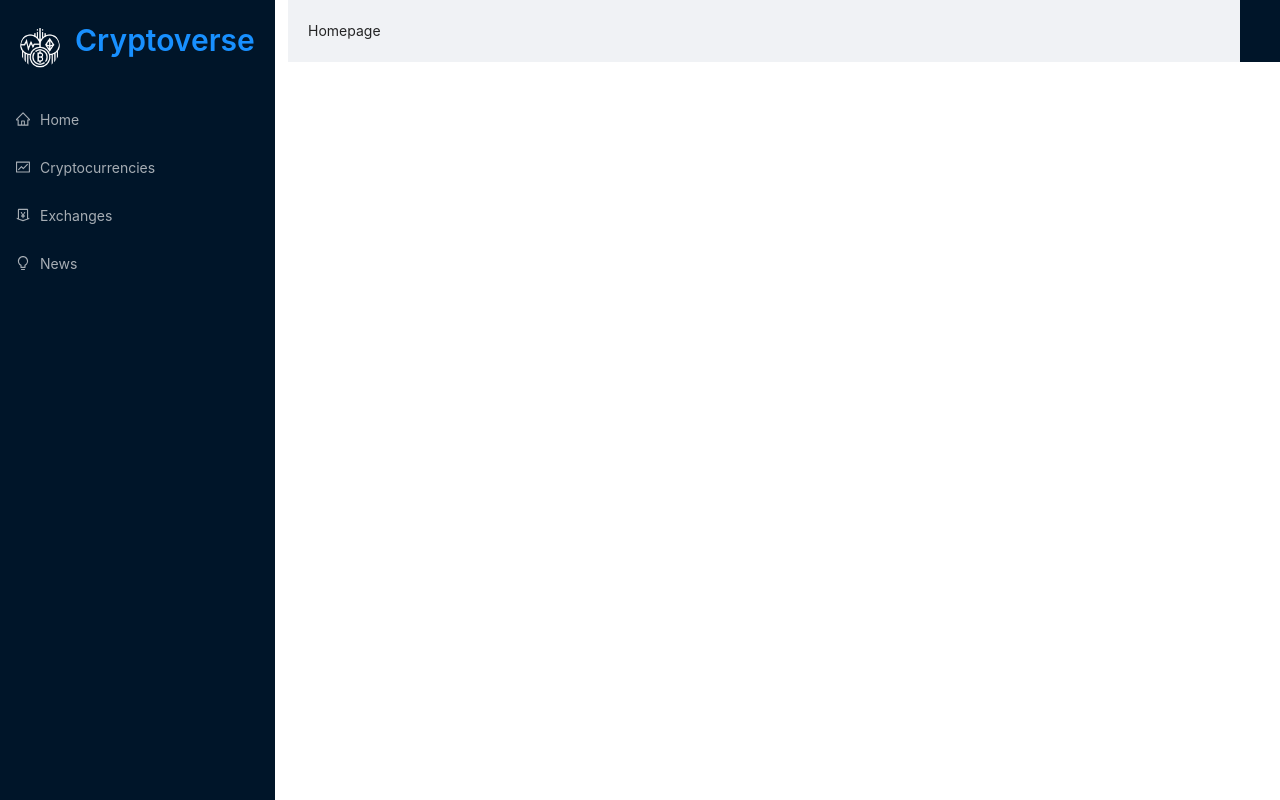
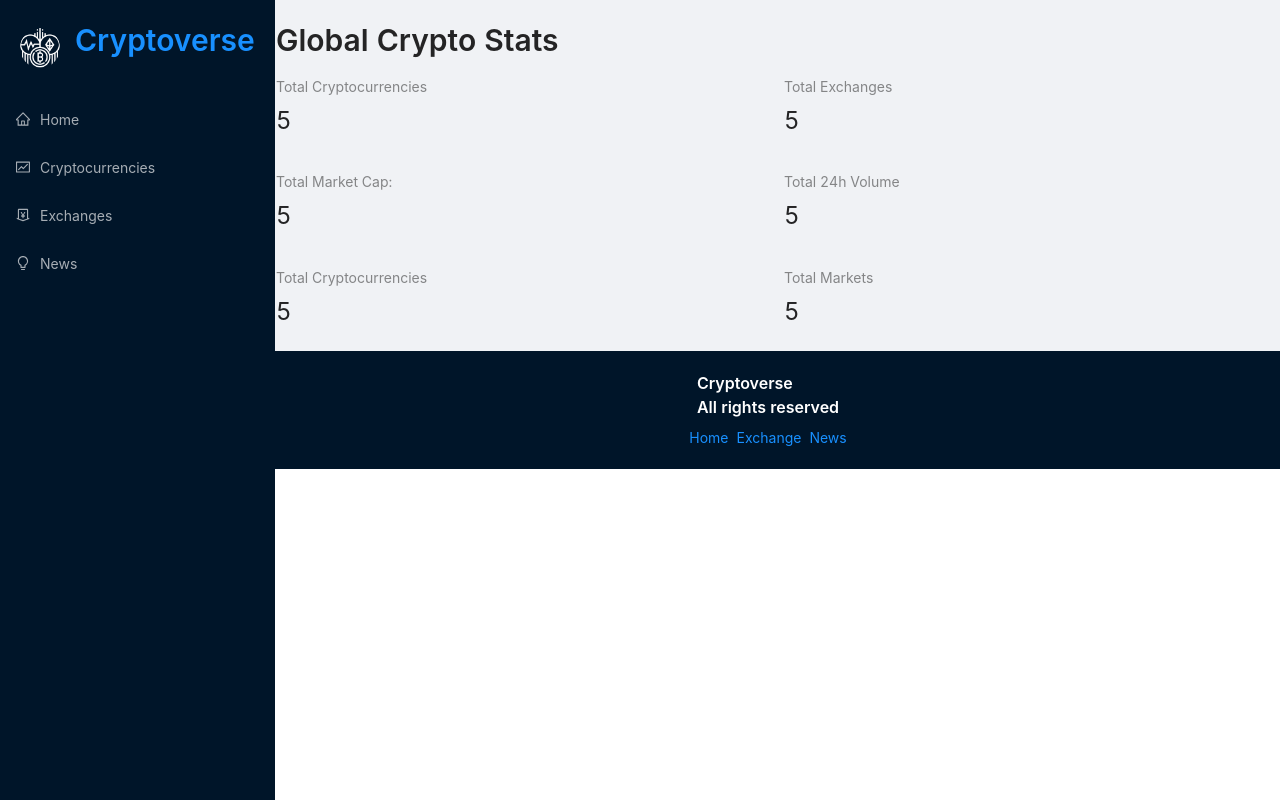
Before and after one commit to Vaishali2127/Cryptoverse, a React (Create React App) app: page / in a window 1280 px wide. Built offline with nearby package versions, Linux system fonts and the light colour scheme.

Commit message:
Add components

```diff
--- a/src/App.css
+++ b/src/App.css
@@ -75,7 +75,7 @@ a:hover {
 
 @media screen and (max-width: 1300px) {
   .main {
-    margin-left: 50px;
+    /* margin-left: 50px; */
   }
 }
 
--- a/src/App.js
+++ b/src/App.js
@@ -39,8 +39,19 @@ const App = () => {
             </Switch>
           </div>
         </Layout>
+        <div className="footer">
+          <Typography.Title level={5} style={{ color: "white" }}>
+            Cryptoverse
+            <br />
+            All rights reserved
+          </Typography.Title>
+          <Space>
+            <Link to="/">Home</Link>
+            <Link to="/exchange">Exchange</Link>
+            <Link to="/news">News</Link>
+          </Space>
+        </div>
       </div>
-      <div className="footer"></div>
     </div>
   );
 };
--- a/src/components/Homepage.jsx
+++ b/src/components/Homepage.jsx
@@ -1,7 +1,62 @@
 import React from "react";
+import millify from "millify";
+import { Typography, Row, Col, Statistic } from "antd";
+import { Link } from "react-router-dom";
+
+const { Title } = Typography;
 
 const Homepage = () => {
-  return <div>Homepage</div>;
+  return (
+    <>
+      <Title level={2} className="heading">
+        Global Crypto Stats
+      </Title>
+      <Row gutter={[32, 32]}>
+        <Col span={12}>
+          <Statistic
+            title="Total Cryptocurrencies"
+            value={5}
+            //  value={globalStats.total}
+          />
+        </Col>
+        <Col span={12}>
+          <Statistic
+            title="Total Exchanges"
+            value={5}
+            // value={millify(globalStats.totalExchanges)}
+          />
+        </Col>
+        <Col span={12}>
+          <Statistic
+            title="Total Market Cap:"
+            value={5}
+            // value={`$${millify(globalStats.totalMarketCap)}`}
+          />
+        </Col>
+        <Col span={12}>
+          <Statistic
+            title="Total 24h Volume"
+            value={5}
+            // value={`$${millify(globalStats.total24hVolume)}`}
+          />
+        </Col>
+        <Col span={12}>
+          <Statistic
+            title="Total Cryptocurrencies"
+            value={5}
+            // value={globalStats.total}
+          />
+        </Col>
+        <Col span={12}>
+          <Statistic
+            title="Total Markets"
+            value={5}
+            // value={millify(globalStats.totalMarkets)}
+          />
+        </Col>
+      </Row>
+    </>
+  );
 };
 
 export default Homepage;
```
